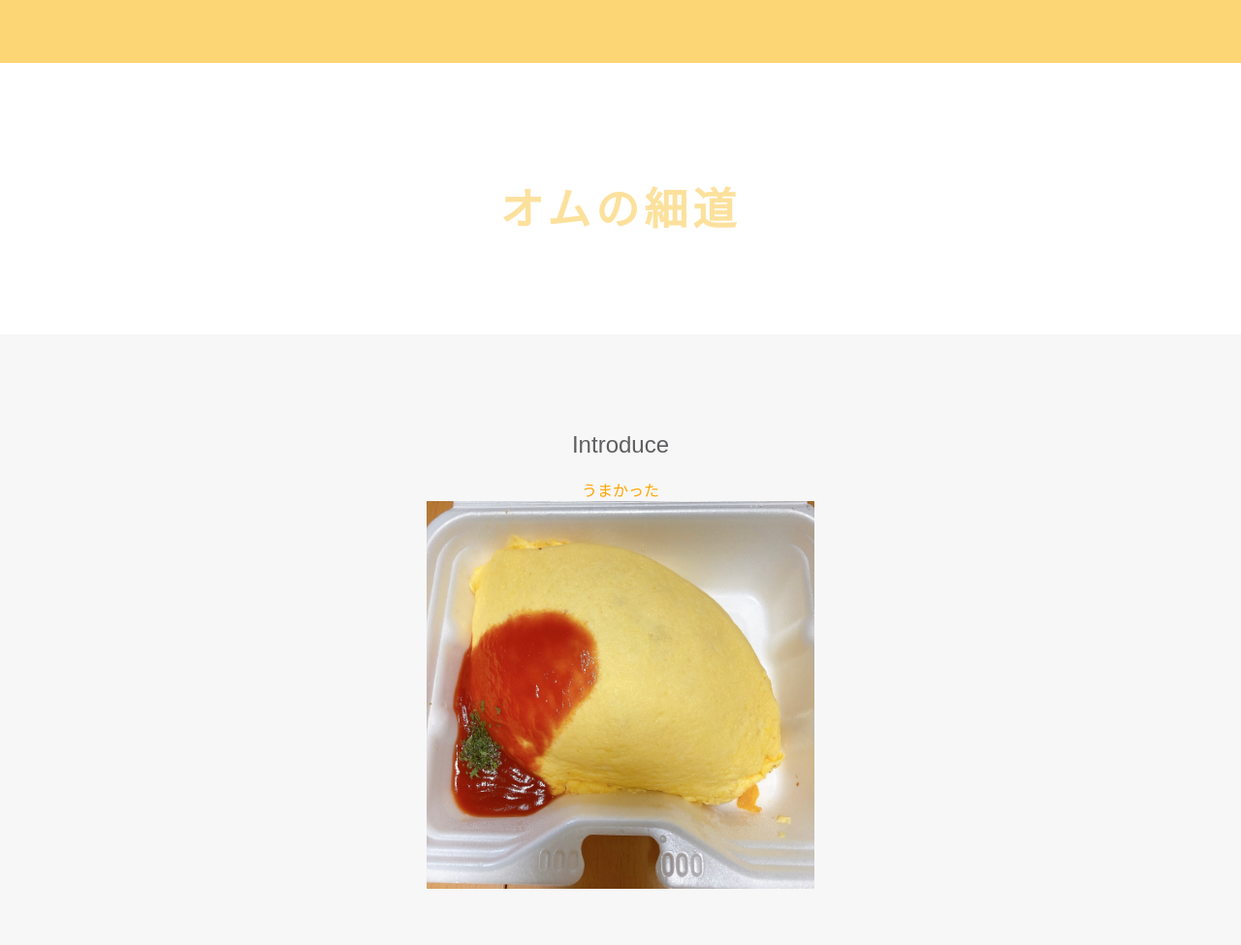
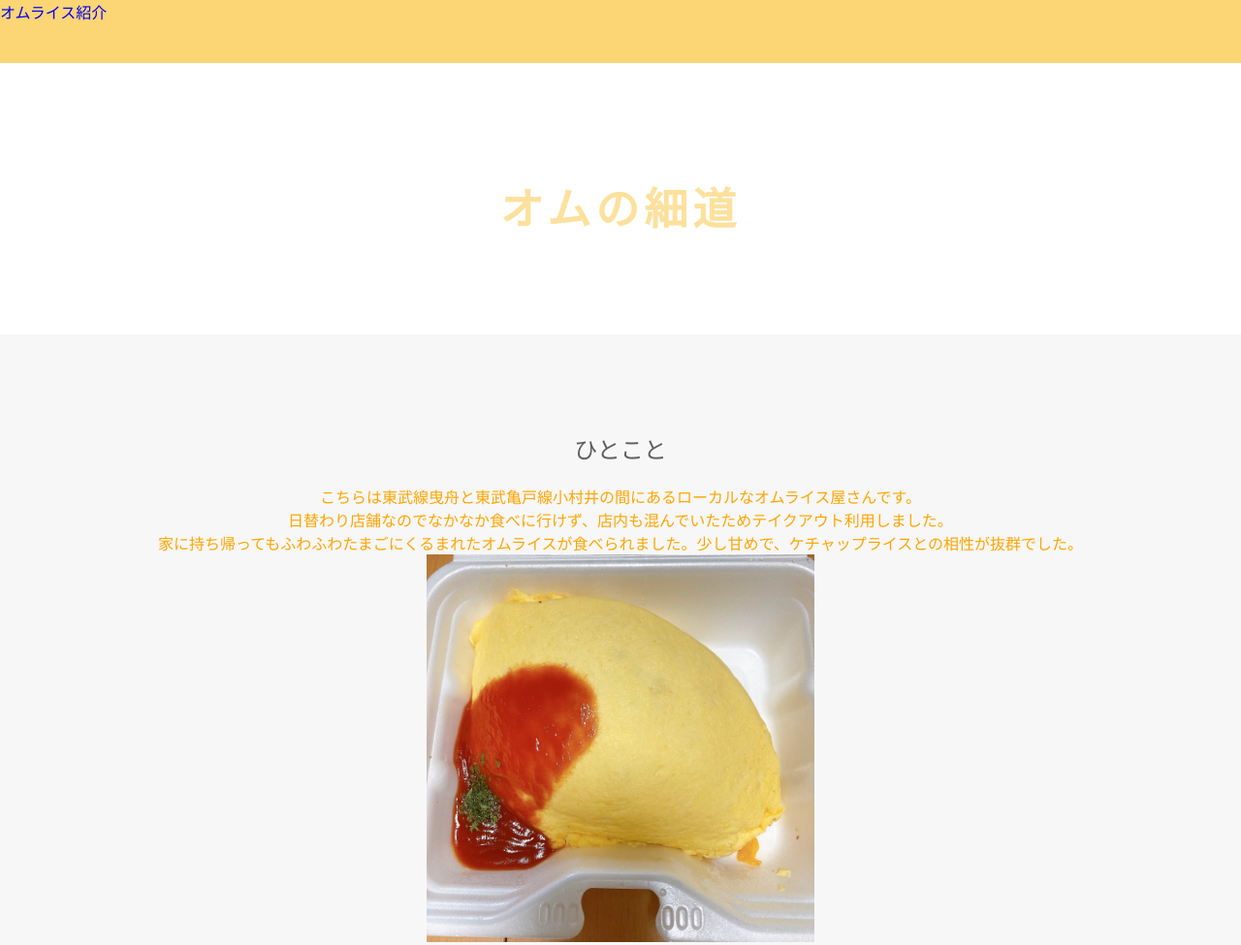
Before and after one commit to teriyaki0909/omuomu, a plain HTML site: page omunohosomichi.html in a window 1280 px wide. Shown: the top 975 px of the page at 97% size. Drawn offline with Linux system fonts and the light colour scheme.

Commit message:
Update omunohosomichi.html

```diff
--- a/omunohosomichi.html
+++ b/omunohosomichi.html
@@ -10,6 +10,7 @@
   <body>
     <header>
       <div class="container">
+        <a href="index.html" target="_blank">オムライス紹介</a>
       </div>
     </header>
     <div class="top-wrapper">
@@ -22,8 +23,8 @@
     <div class="lesson-wrapper">
       <div class="container">
         <div class="heading">
-          <h2>Introduce</h2>
-          <p>うまかった</p> <!--③感想とか書く-->
+          <h2>ひとこと</h2>
+          <p>こちらは東武線曳舟と東武亀戸線小村井の間にあるローカルなオムライス屋さんです。<br>日替わり店舗なのでなかなか食べに行けず、店内も混んでいたためテイクアウト利用しました。<br>家に持ち帰ってもふわふわたまごにくるまれたオムライスが食べられました。少し甘めで、ケチャップライスとの相性が抜群でした。</p> <!--③感想とか書く-->
           <img src="オムの細道.jpeg" width="400" height="400"> <!--④オムライスの画像とか入れる-->
         </div>
       </div>
```
